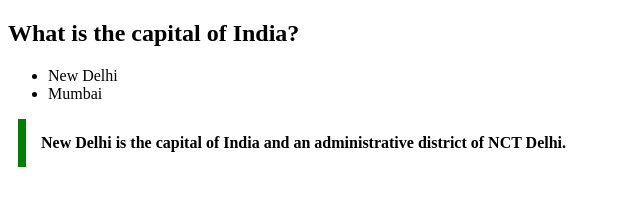
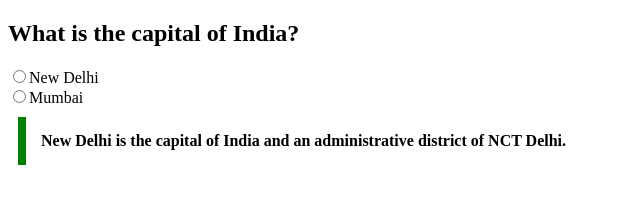
Before and after one commit to acciojob/trivia-Sindhuri96, a website: page main.html in a window 1280 px wide. Shown: the whole page, without its empty margins (0-640 px from the left). Drawn offline with Linux system fonts and the light colour scheme.

Commit message:
created a submission

```diff
--- a/main.html
+++ b/main.html
@@ -8,12 +8,13 @@
 
 <body>
 	<!-- the entire body must be written by student -->
+	<div>
 	<h2>What is the capital of India?</h2>
-	<ul style="list-style-type":circle">
-		<li>New Delhi</li>
-		<li>Mumbai</li>
-	</ul>
-	<blockquote cite=" https://en.wikipedia.org/wiki/New_Delhi ">New Delhi is the capital of India and an administrative district of NCT Delhi.</blockquote>
+	<input type="radio" name="capital">New Delhi
+		<br>
+		<input type="radio" name="capital">Mumbai
+<blockquote cite=" https://en.wikipedia.org/wiki/New_Delhi ">New Delhi is the capital of India and an administrative district of NCT Delhi.</blockquote>
+	</div>
     <script type="text/javascript" src="./script.js">
 </script>
 
```
